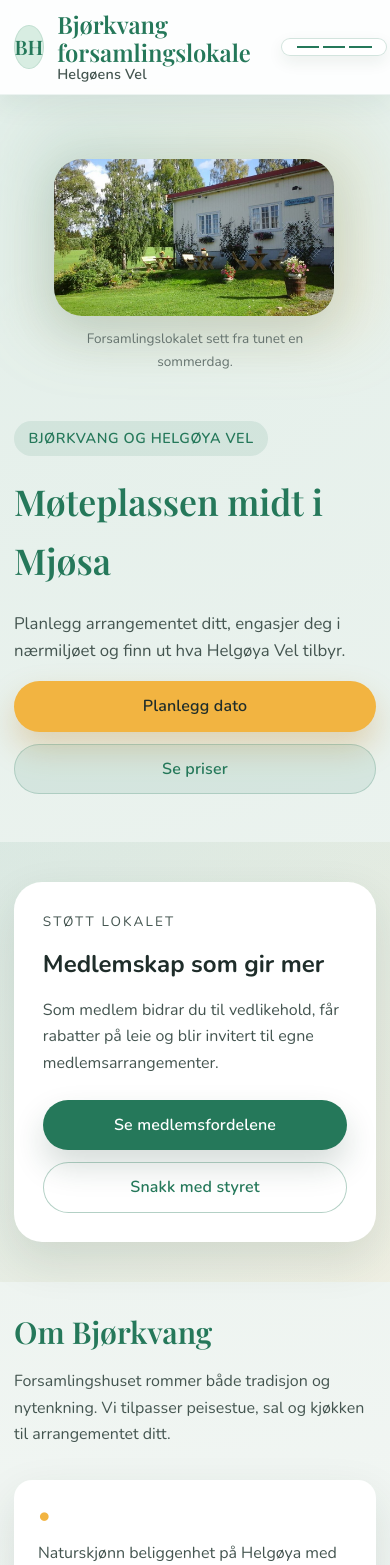
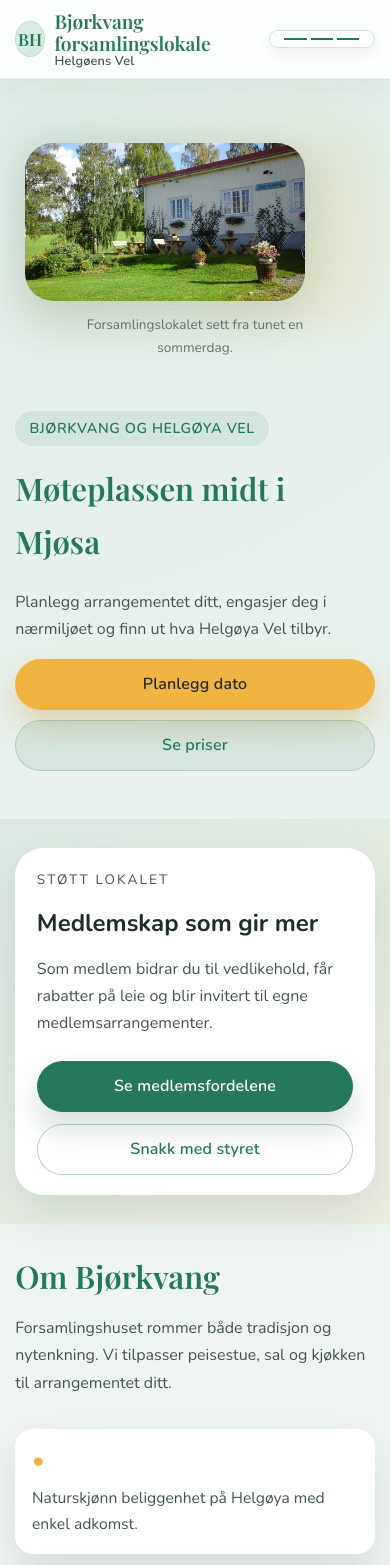
Before and after one commit to oyvind3/bjorkvang, a plain HTML site: page index.html in a window 390 px wide. Shown: the top 1565 px of the page. Drawn offline with nearby package versions, Linux system fonts and the light colour scheme.

Commit message:
Improve mobile layout spacing

```diff
--- a/style.css
+++ b/style.css
@@ -432,6 +432,8 @@ button {
 .hero-media {
     justify-self: center;
     position: relative;
+    width: min(100%, 520px);
+    margin-inline: auto;
 }
 
 .hero-media::before {
@@ -1378,6 +1380,7 @@ button[type="submit"] {
 @media (max-width: 768px) {
     .hero-inner {
         grid-template-columns: 1fr;
+        gap: 2.5rem;
     }
 
     .hero-media {
@@ -1439,6 +1442,33 @@ button[type="submit"] {
 
     .site-nav ul {
         padding: 0.25rem;
+    }
+
+    .hero-inner {
+        gap: 2.25rem;
+    }
+
+    .hero-content {
+        max-width: 40ch;
+        margin-inline: auto;
+    }
+
+    .hero-content p {
+        font-size: 1.02rem;
+    }
+
+    .hero-media {
+        max-width: min(340px, 90vw);
+    }
+
+    .hero-media::before {
+        inset: -8% -2% 18% -2%;
+        filter: blur(26px);
+    }
+
+    .hero-caption {
+        margin-inline: auto;
+        max-width: 32ch;
     }
 
     .hero-actions,
@@ -1457,6 +1487,15 @@ button[type="submit"] {
         width: 100%;
     }
 
+    .info-grid,
+    .inventory-grid,
+    .products-grid,
+    .space-gallery,
+    .safety-overview,
+    .agreement-grid {
+        gap: 1.25rem;
+    }
+
     .membership-card {
         align-items: stretch;
     }
@@ -1496,6 +1535,102 @@ button[type="submit"] {
     .footer-links,
     .footer-contact {
         align-items: center;
+    }
+}
+
+@media (max-width: 480px) {
+    body {
+        line-height: 1.7;
+    }
+
+    .container {
+        width: min(1120px, calc(100vw - 1.9rem));
+    }
+
+    .nav-container {
+        padding: 0.6rem 0;
+        gap: 0.5rem;
+    }
+
+    .logo {
+        gap: 0.6rem;
+    }
+
+    .logo-mark {
+        width: 36px;
+        height: 36px;
+        font-size: 1.05rem;
+    }
+
+    .logo-title {
+        font-size: 1.2rem;
+    }
+
+    .logo-subtitle {
+        font-size: 0.8rem;
+    }
+
+    .page-section {
+        padding: 1.8rem 0;
+    }
+
+    .section-heading h2 {
+        font-size: clamp(1.6rem, 8vw, 2.1rem);
+    }
+
+    .hero-content h1,
+    .hero-content h2 {
+        font-size: clamp(1.8rem, 8vw, 2.4rem);
+    }
+
+    .hero-content p {
+        font-size: 1rem;
+    }
+
+    .hero-actions,
+    .action-row,
+    .button-group {
+        gap: 0.6rem;
+    }
+
+    .feature-list {
+        gap: 0.85rem;
+    }
+
+    .feature-list li {
+        padding: 1rem 1.05rem;
+        font-size: 0.98rem;
+    }
+
+    .site-nav {
+        margin: 0 0.5rem;
+    }
+
+    .site-nav ul {
+        padding: 0.4rem;
+    }
+
+    .info-card,
+    .inventory-card,
+    .product-card,
+    .vipps-callout,
+    .booking-aside,
+    .process-callout,
+    .safety-card,
+    .agreement-grid article,
+    .reservation-overview,
+    .reservation-item,
+    .callout,
+    .membership-card {
+        padding: 1.25rem 1.35rem;
+    }
+
+    #calendar {
+        padding: 1.1rem;
+    }
+
+    .footer-grid {
+        gap: 2rem;
     }
 }
 
```
